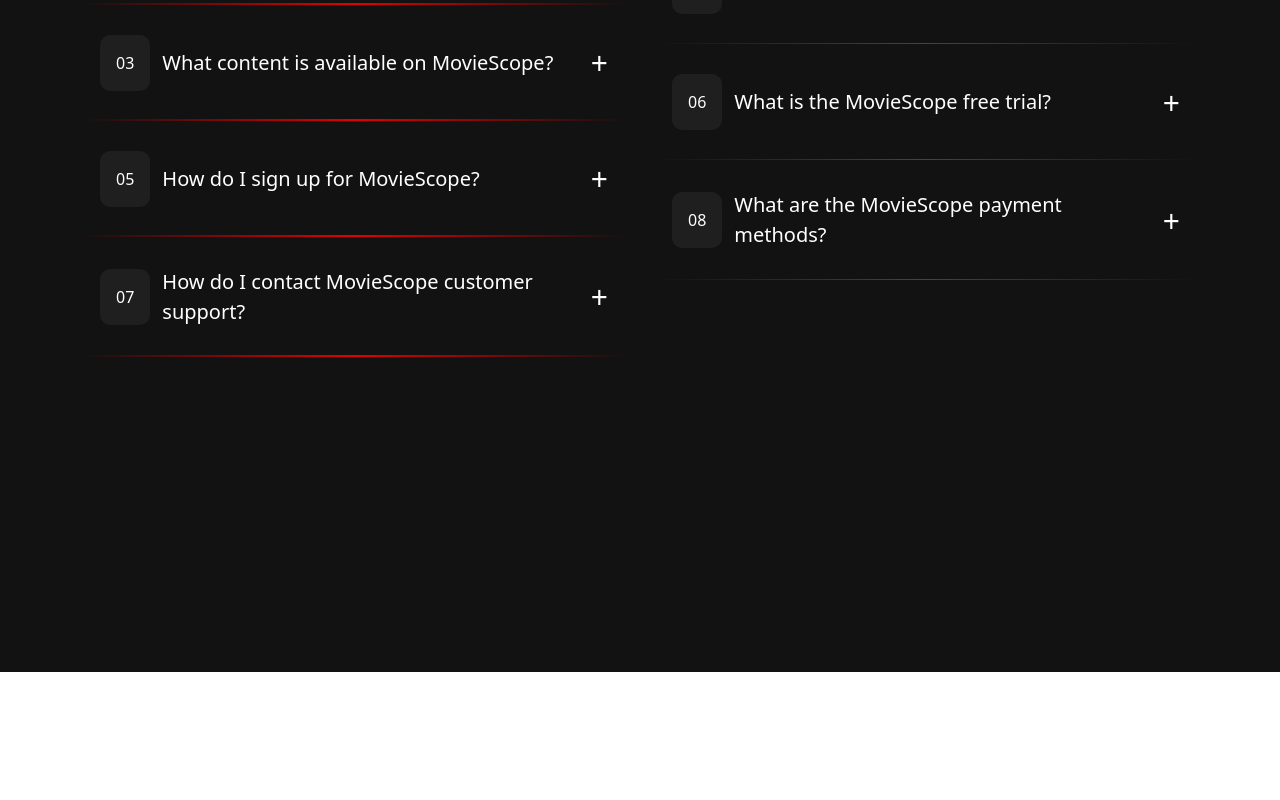
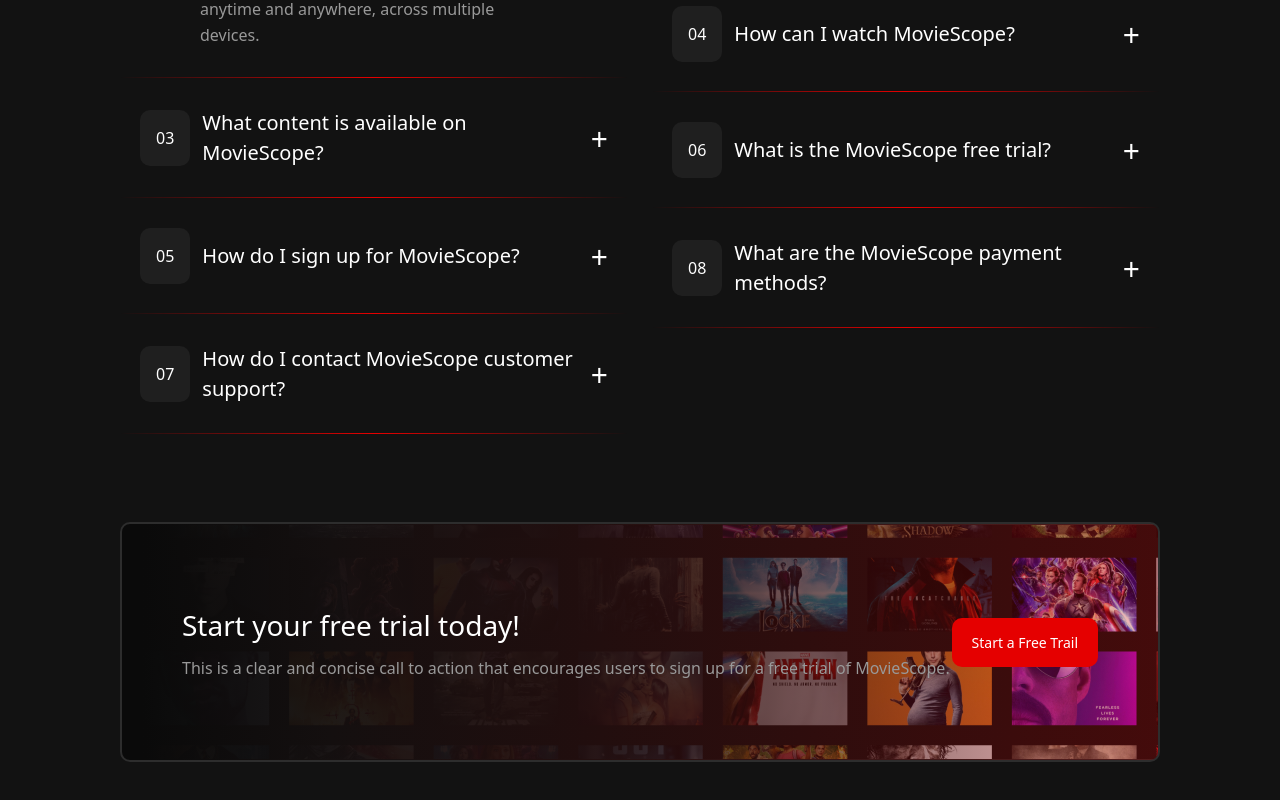
Before and after one commit to nancyemadd0099-collab/Movie-Scope, a React (Vite) app: page / in a window 1280 px wide. Shown: the part 2528-3328 px from the top of the page. Before the commit the page ends 3200 px from the top, so only its background shows below. Built offline with nearby package versions, Linux system fonts and the light colour scheme; no server answers.

Commit message:
add promo section

```diff
--- a/src/components/Home.css
+++ b/src/components/Home.css
@@ -1,6 +1,5 @@
 .Home-section {
     background-color: var(--color-page);
-    height: 300vh;
     padding: 100px var(--padding-desktop);
     display: flex;
     flex-direction: column;
--- a/src/components/Home.jsx
+++ b/src/components/Home.jsx
@@ -2,6 +2,7 @@
 import GenreCard from './GenreCard'
 import DeviceSupport from './homeContent/DeviceSupport';
 import Questions from './homeContent/Questions';
+import Promo from './homeContent/Promo';
 
 function Home() {
 
@@ -29,6 +30,10 @@
                 <div className="questions-section">
                     <Questions />
                 </div>
+
+                <div className="promo-section">
+                    <Promo />
+                </div>
             </section>
         </>
     )
--- /dev/null
+++ b/src/components/homeContent/Promo.css
@@ -0,0 +1,42 @@
+.promo {
+    background: linear-gradient(to right,
+            #0a0a0a 2%,
+            #140f0ff3 20%,
+            #220e0ef4 45%,
+            #e500003f 100%),
+        url('/Container.png');
+    background-size: cover;
+    background-repeat: no-repeat;
+    background-position: center;
+    padding: 80px 60px;
+    display: flex;
+    justify-content: space-between;
+    align-items: center;
+    border-radius: var(--radius-btn);
+    border: 2px solid var(--border-card-black);
+}
+
+.content-promo{
+    display: flex;
+    flex-direction: column;
+    gap: 10px;
+}
+
+.content-promo p:nth-of-type(1){
+    font-size: 28px;
+    color: var(--color-text);
+}
+
+.content-promo p:nth-of-type(2){
+    font-size: var(--normal-font-size);
+    color: var(--color-paragraph);
+}
+
+.btn-promo button{
+    padding: 14px 20px;
+    color: var(--color-text);
+    background-color: var(--color-main-red);
+    border-radius: var(--radius-btn);
+    font-size: 14px;
+    border: none;
+}
--- /dev/null
+++ b/src/components/homeContent/Promo.jsx
@@ -0,0 +1,20 @@
+import './Promo.css'
+
+function Promo() {
+
+    return (
+        <>
+            <div className="promo">
+                <div className="content-promo">
+                    <p>Start your free trial today!</p>
+                    <p>This is a clear and concise call to action that encourages users to sign up for a free trial of MovieScope.</p>
+                </div>
+                <div className="btn-promo">
+                    <button>Start a Free Trail</button>
+                </div>
+            </div>
+        </>
+    )
+}
+
+export default Promo;
--- a/src/index.css
+++ b/src/index.css
@@ -17,7 +17,7 @@
 
     --normal-font-size:16px;
 
-    --padding-desktop: 80px;
+    --padding-desktop: 120px;
 }
 
 * {
```
